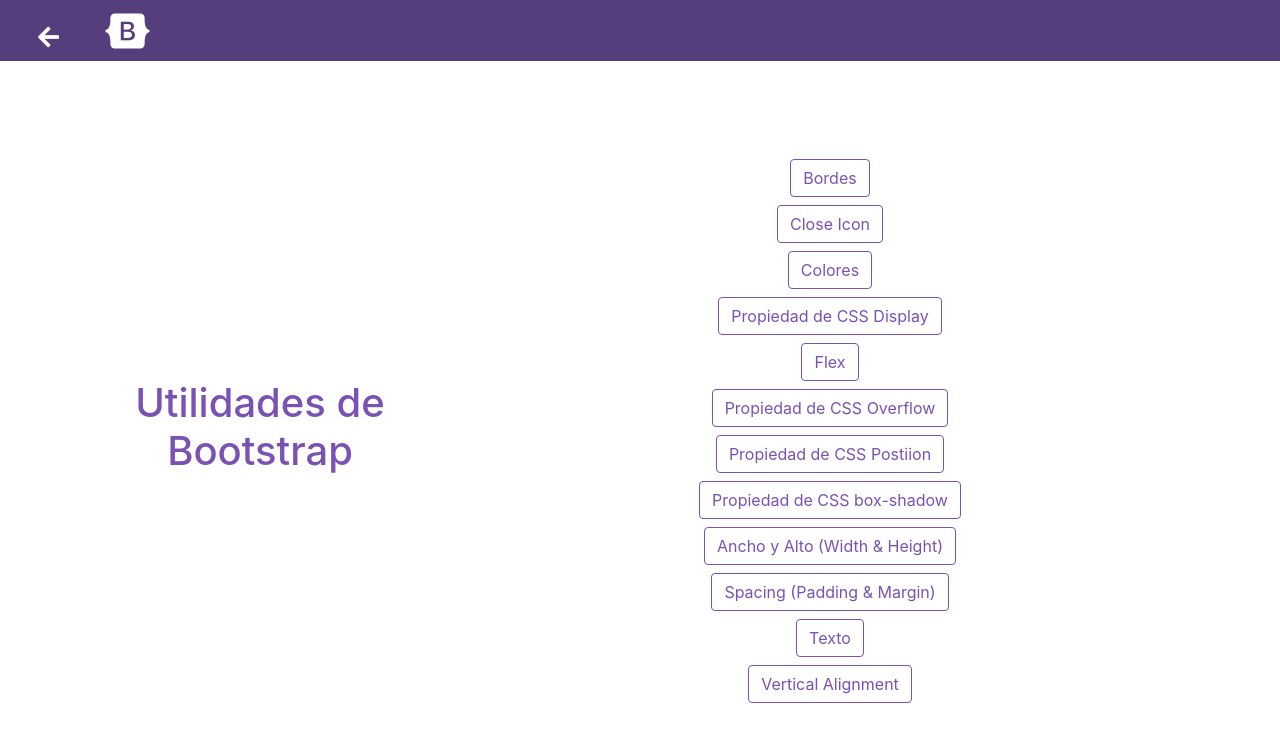
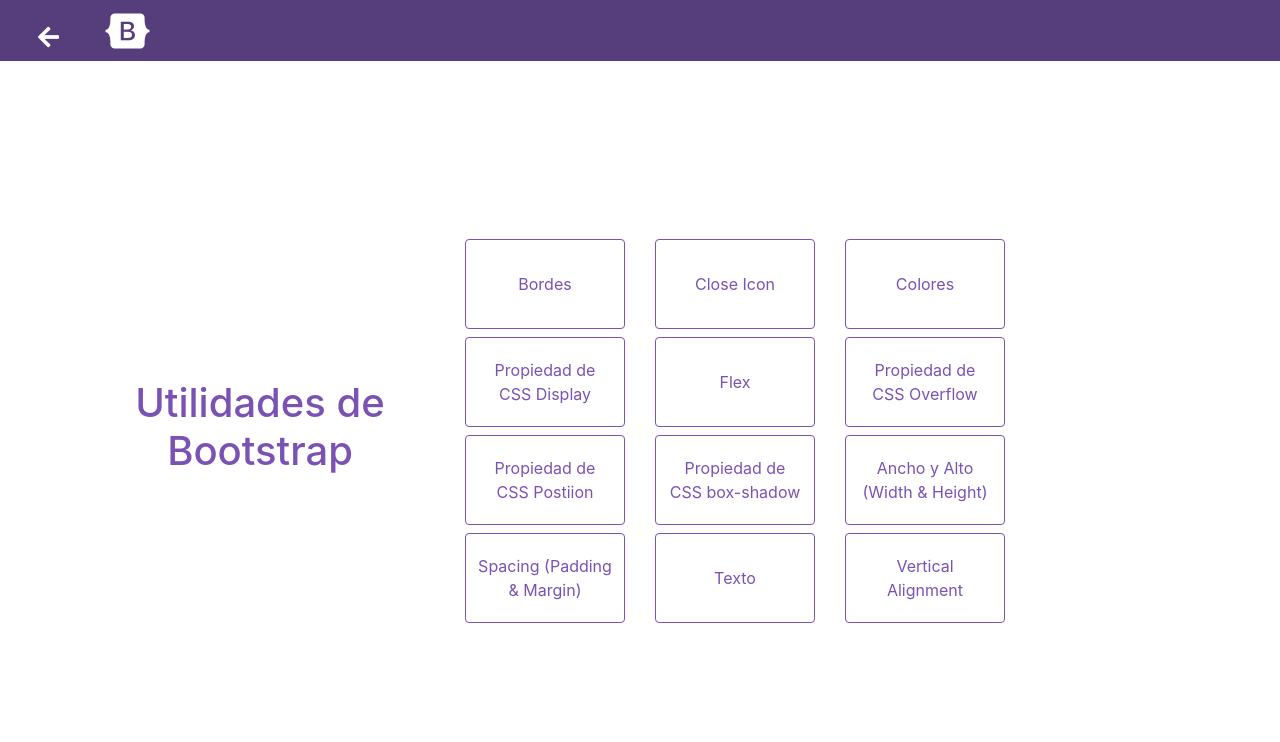
Before and after one commit to shaaiii/cursos-5to-tic, a React (Create React App) app: page /des-web/bootstrap-utils in a window 1280 px wide. Shown: the top 742 px of the page. Built offline with nearby package versions, Linux system fonts and the light colour scheme.

Commit message:
Fixed bootstrap utilities

```diff
--- a/src/components/desarrollo-web/BootstrapUtils.js
+++ b/src/components/desarrollo-web/BootstrapUtils.js
@@ -30,90 +30,74 @@ class BootstrapUtils extends React.Component {
                 <h1>Utilidades de Bootstrap</h1>
               </div>
 
-              <div className='col-12 col-lg-8'>
-                <div className='row align-items-center justify-content-center'>
-                  <div className='col-8'>
+              <div className='col-12 col-lg-6'>
+                <div className='row align-items-center justify-content-center mb-2'>
+                  <p className='d-table col-4'>
                     <a
                       href='https://getbootstrap.com/docs/4.3/utilities/borders/'
-                      target='_blank' rel='noopener noreferrer' className='btn btn-outline-custom mt-2'>Bordes</a>
-                  </div>
+                      target='_blank' rel='noopener noreferrer' className='d-table-cell btn btn-outline-custom'>Bordes</a>
+                  </p>
+                  <p className='d-table col-4'>
+                    <a
+                      href='https://getbootstrap.com/docs/4.3/utilities/close-icon/'
+                      target='_blank' rel='noopener noreferrer' className='d-table-cell btn btn-outline-custom'>Close Icon</a>
+                  </p>
+                  <p className='d-table col-4'>
+                    <a
+                      href='https://getbootstrap.com/docs/4.3/utilities/colors/'
+                      target='_blank' rel='noopener noreferrer' className='d-table-cell btn btn-outline-custom'>Colores</a>
+                  </p>
+                </div>
+                <div className='row align-items-center justify-content-center mb-2'>
+                  <p className='d-table col-4'>
+                    <a
+                      href='https://getbootstrap.com/docs/4.3/utilities/display/'
+                      target='_blank' rel='noopener noreferrer' className='d-table-cell btn btn-outline-custom'>Propiedad de CSS Display</a>
+                  </p>
+                  <p className='d-table col-4'>
+                    <a
+                      href='https://getbootstrap.com/docs/4.3/utilities/flex/'
+                      target='_blank' rel='noopener noreferrer' className='d-table-cell btn btn-outline-custom'>Flex</a>
+                  </p>
+                  <p className='d-table col-4'>
+                    <a
+                      href='https://getbootstrap.com/docs/4.3/utilities/overflow/'
+                      target='_blank' rel='noopener noreferrer' className='d-table-cell btn btn-outline-custom'>Propiedad de CSS Overflow</a>
+                  </p>
+                </div>
+                <div className='row align-items-center justify-content-center mb-2'>
+                  <p className='d-table col-4'>
+                    <a
+                      href='https://getbootstrap.com/docs/4.3/utilities/position/'
+                      target='_blank' rel='noopener noreferrer' className='d-table-cell btn btn-outline-custom'>Propiedad de CSS Postiion</a>
+                  </p>
+                  <p className='d-table col-4'>
+                    <a
+                      href='https://getbootstrap.com/docs/4.3/utilities/shadows/'
+                      target='_blank' rel='noopener noreferrer' className='d-table-cell btn btn-outline-custom'>Propiedad de CSS box-shadow</a>
+                  </p>
+                  <p className='d-table col-4'>
+                    <a
+                      href='https://getbootstrap.com/docs/4.3/utilities/sizing/'
+                      target='_blank' rel='noopener noreferrer' className='d-table-cell btn btn-outline-custom'>Ancho y Alto (Width & Height)</a>
+                  </p>
                 </div>
                 <div className='row align-items-center justify-content-center'>
-                  <div className='col-8'>
-                    <a
-                      href='https://getbootstrap.com/docs/4.3/utilities/close-icon/'
-                      target='_blank' rel='noopener noreferrer' className='btn btn-outline-custom mt-2'>Close Icon</a>
-                  </div>
-                </div>
-                <div className='row align-items-center justify-content-center'>
-                  <div className='col-8'>
-                    <a
-                      href='https://getbootstrap.com/docs/4.3/utilities/colors/'
-                      target='_blank' rel='noopener noreferrer' className='btn btn-outline-custom mt-2'>Colores</a>
-                  </div>
-                </div>
-                <div className='row align-items-center justify-content-center'>
-                  <div className='col-8'>
-                    <a
-                      href='https://getbootstrap.com/docs/4.3/utilities/display/'
-                      target='_blank' rel='noopener noreferrer' className='btn btn-outline-custom mt-2'>Propiedad de CSS Display</a>
-                  </div>
-                </div>
-                <div className='row align-items-center justify-content-center'>
-                  <div className='col-8'>
-                    <a
-                      href='https://getbootstrap.com/docs/4.3/utilities/flex/'
-                      target='_blank' rel='noopener noreferrer' className='btn btn-outline-custom mt-2'>Flex</a>
-                  </div>
-                </div>
-                <div className='row align-items-center justify-content-center'>
-                  <div className='col-8'>
-                    <a
-                      href='https://getbootstrap.com/docs/4.3/utilities/overflow/'
-                      target='_blank' rel='noopener noreferrer' className='btn btn-outline-custom mt-2'>Propiedad de CSS Overflow</a>
-                  </div>
-                </div>
-                <div className='row align-items-center justify-content-center'>
-                  <div className='col-8'>
-                    <a
-                      href='https://getbootstrap.com/docs/4.3/utilities/position/'
-                      target='_blank' rel='noopener noreferrer' className='btn btn-outline-custom mt-2'>Propiedad de CSS Postiion</a>
-                  </div>
-                </div>
-                <div className='row align-items-center justify-content-center'>
-                  <div className='col-8'>
-                    <a
-                      href='https://getbootstrap.com/docs/4.3/utilities/shadows/'
-                      target='_blank' rel='noopener noreferrer' className='btn btn-outline-custom mt-2'>Propiedad de CSS box-shadow</a>
-                  </div>
-                </div>
-                <div className='row align-items-center justify-content-center'>
-                  <div className='col-8'>
-                    <a
-                      href='https://getbootstrap.com/docs/4.3/utilities/sizing/'
-                      target='_blank' rel='noopener noreferrer' className='btn btn-outline-custom mt-2'>Ancho y Alto (Width & Height)</a>
-                  </div>
-                </div>
-                <div className='row align-items-center justify-content-center'>
-                  <div className='col-8'>
+                  <p className='d-table col-4'>
                     <a
                       href='https://getbootstrap.com/docs/4.3/utilities/spacing/'
-                      target='_blank' rel='noopener noreferrer' className='btn btn-outline-custom mt-2'>Spacing (Padding & Margin)</a>
-                  </div>
-                </div>
-                <div className='row align-items-center justify-content-center'>
-                  <div className='col-8'>
+                      target='_blank' rel='noopener noreferrer' className='d-table-cell btn btn-outline-custom'>Spacing (Padding & Margin)</a>
+                  </p>
+                  <p className='d-table col-4'>
                     <a
                       href='https://getbootstrap.com/docs/4.3/utilities/text/'
-                      target='_blank' rel='noopener noreferrer' className='btn btn-outline-custom mt-2'>Texto</a>
-                  </div>
-                </div>
-                <div className='row align-items-center justify-content-center mb-2'>
-                  <div className='col-8'>
+                      target='_blank' rel='noopener noreferrer' className='d-table-cell btn btn-outline-custom'>Texto</a>
+                  </p>
+                  <p className='d-table col-4'>
                     <a
                       href='https://getbootstrap.com/docs/4.3/utilities/vertical-align/'
-                      target='_blank' rel='noopener noreferrer' className='btn btn-outline-custom mt-2'>Vertical Alignment</a>
-                  </div>
+                      target='_blank' rel='noopener noreferrer' className='d-table-cell btn btn-outline-custom'>Vertical Alignment</a>
+                  </p>
                 </div>
               </div>
             </div>
--- a/src/components/desarrollo-web/BootstrapUtils.scss
+++ b/src/components/desarrollo-web/BootstrapUtils.scss
@@ -29,15 +29,22 @@ $textBootstrapColor:#7952b3;
       .row {
         height: auto;
 
+        p {
+          height: 90px;
+          margin-bottom: 0;
+        }
         .btn-outline-custom {
+
+          border-color: $textBootstrapColor;
           color: $textBootstrapColor;
-          border-color: $textBootstrapColor;
           cursor: pointer;
 
           &:hover {
-            color: #fff;
+
             background-color: $textBootstrapColor;
             border-color: $textBootstrapColor;
+            color: #fff;
+            text-decoration: none;
           }
         }
       }
```
